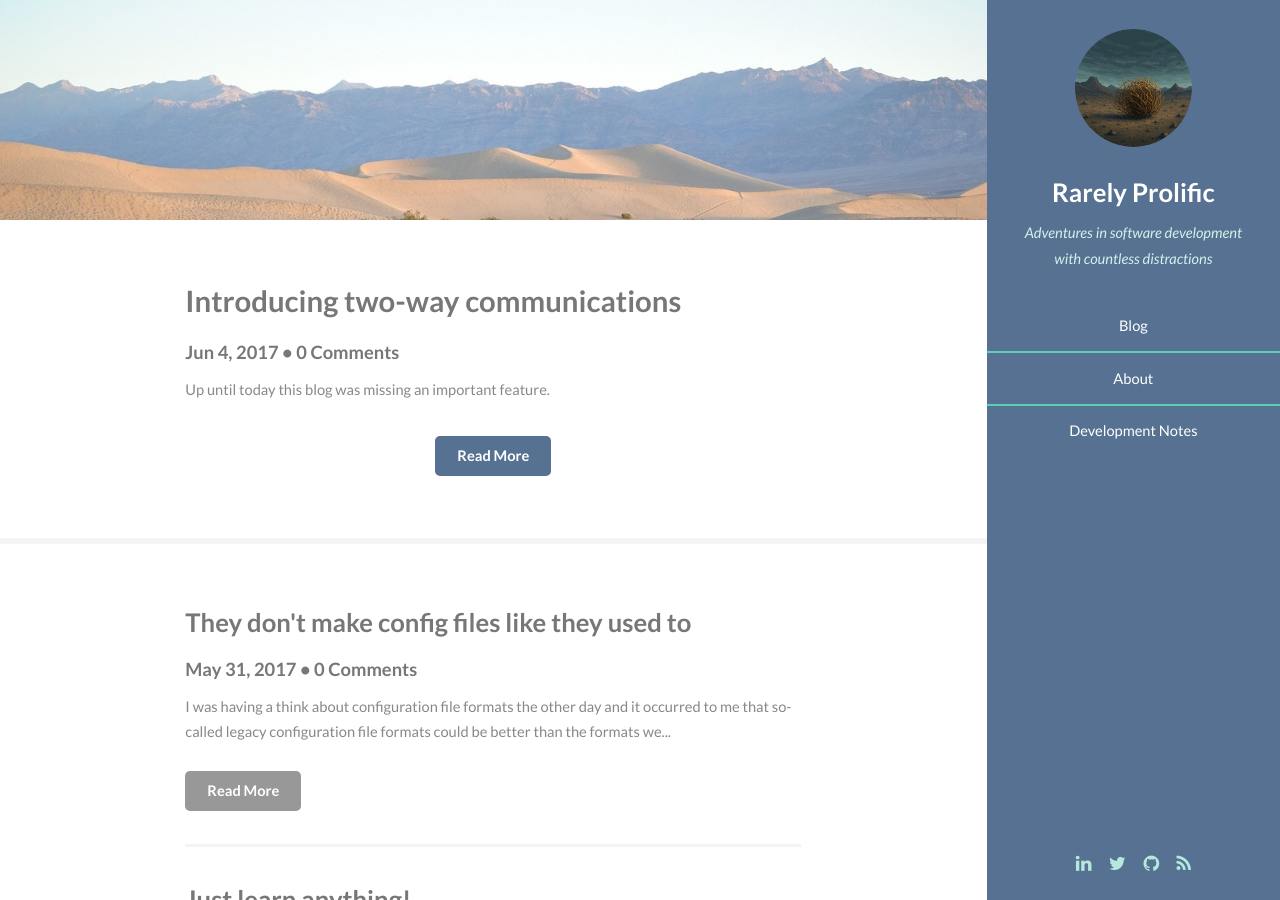
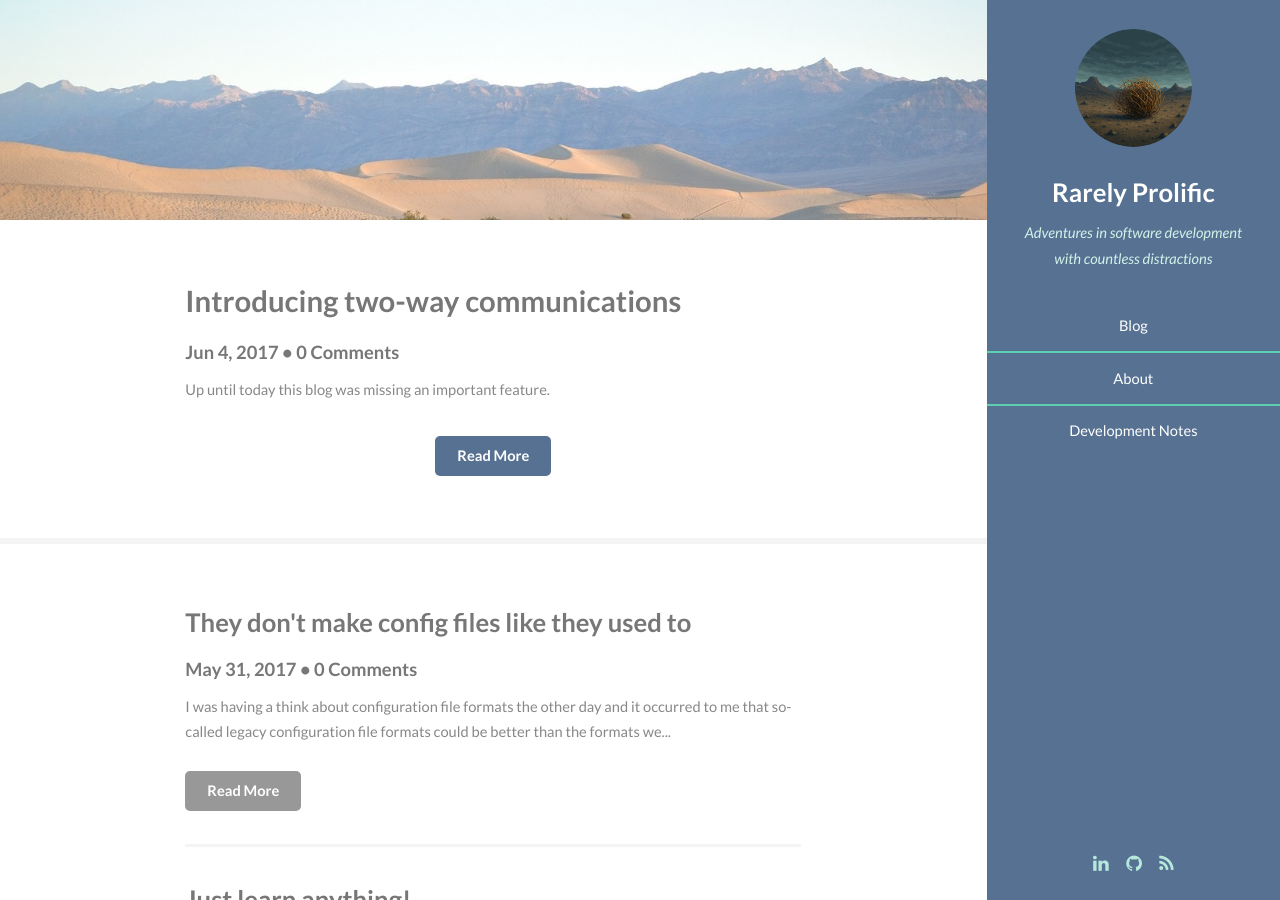
Before and after one commit to rarelyprolific/rarelyprolific.github.io, a Jekyll site: the page built from index.md, in a window 1280 px wide and 900 px high. Built offline with Jekyll 4.4.1, drawn with Linux system fonts in a browser that asks for light colours; comment, search, counter and statistics services are not loaded.

Commit message:
Updated favicon and removed twitter link

```diff
--- a/_includes/header.html
+++ b/_includes/header.html
@@ -24,12 +24,7 @@
           href="https://uk.linkedin.com/in/alan-gryniewicz-2183182a"
           class="icon fa-linkedin"
         >
-          <span class="label">Twitter</span>
-        </a>
-      </li>
-      <li>
-        <a href="https://twitter.com/rarelyprolific" class="icon fa-twitter">
-          <span class="label">Twitter</span>
+          <span class="label">Linked In</span>
         </a>
       </li>
       <li>
```
Also changed, not shown: favicon.ico.
